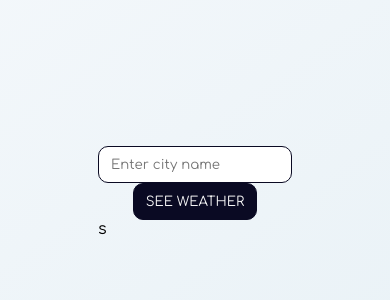
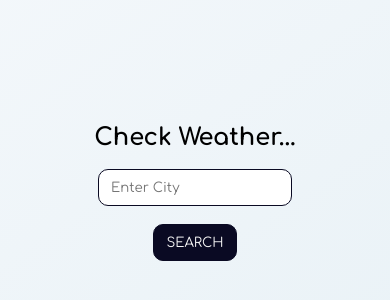
Before and after one commit to palakjagpal/day1_react, a React (Vite) app: page /register in a window 390 px wide. Shown: the part 230-530 px from the top of the page. Built offline with nearby package versions, Linux system fonts and the light colour scheme; no server answers.

Commit message:
Completed Weather Api

```diff
--- a/src/App.jsx
+++ b/src/App.jsx
@@ -21,7 +21,7 @@ import Axios_Demo from "./Axios_Demo.jsx";
 import Del_Axios from "./Del_Axios.jsx";
 /*import PotterApi from "./PotterApi.jsx";*/
 import Axios_Insert from "./Axios_Insert.jsx";
-import Weather_api from "./Weather-api.jsx";
+import Weather_api from "./Weather_api.jsx";
 
 /***************Components Creation****************/
 /*import Compo from "./Compo.jsx";
--- a/src/Axios_Insert.jsx
+++ b/src/Axios_Insert.jsx
@@ -1,4 +1,3 @@
-/* eslint-disable no-useless-escape */
 /* eslint-disable no-undef */
 /* eslint-disable react-hooks/immutability */
 import { useEffect, useState } from "react";
--- a/src/Weather-api.jsx
+++ /dev/null
@@ -1,36 +0,0 @@
-import { useState, useEffect } from "react";
-import axios from "axios";
-
-const API_KEY = import.meta.env.VITE_API_KEY;
-
-function Weather_api(){
-    const [data,setdata] = useState([]);
-    const [city, setcity] = useState("");
-
-    async function getWeather(){
-        const res = await axios.get(`https://api.openweathermap.org/data/2.5/weather?q=${city}&appid=${API_KEY}&units=metric`,)
-        setdata(res.data);
-    }
-
-    useEffect(() => {
-        getWeather()
-    }, [])
-
-    return(
-        <>
-            <div>
-                <form onSubmit={getWeather}>
-                    <input type="text" value={city} placeholder="Enter city name" onChange={(e) =>
-                    setcity(e.target.value)
-                    }></input>
-                    <button type="submit">SEE WEATHER</button>
-                </form>
-            </div>
-            <div>
-                s
-            </div>
-        </>
-    )
-}
-
-export default Weather_api;
--- /dev/null
+++ b/src/Weather_api.css
@@ -0,0 +1,163 @@
+* {
+  box-sizing: border-box;
+  cursor: pointer;
+}
+
+body {
+  font-family: 'Comfortaa';
+  background-color: #0f172a;
+  display: flex;
+  justify-content: center;
+  align-items: center;
+  min-height: 100vh;
+  margin: 0;
+  padding: 20px;
+  color: #334155;
+}
+
+.weatherForm {
+  width: 100%;
+  max-width: 450px;
+  background: white;
+  border-radius: 24px;
+  box-shadow: 0 20px 25px -5px rgba(0, 0, 0, 0.3);
+  padding: 32px 24px;
+  margin: 12px auto;
+  text-align: center;
+}
+
+.weatherForm h2 {
+  margin: 0 0 8px 0;
+  font-size: 28px;
+  font-weight: 700;
+  color: #334155;
+}
+
+.weatherForm input {
+  width: 100%;
+  padding: 14px 18px;
+  border: 2px solid #e2e8f0;
+  border-radius: 40px;
+  font-family: 'Comfortaa';
+  font-size: 14px;
+  transition: all 0.3s ease;
+  margin-bottom: 16px;
+  outline: none;
+}
+
+.weatherForm input:focus {
+  outline: none;
+  border-color: #063d5b;
+  font-family: "Comfortaa";
+}
+
+.weatherForm button {
+  width: 100%;
+  padding: 14px;
+  background-color: #063d5b;
+  color: white;
+  border: none;
+  border-radius: 40px;
+  font-family: 'Comfortaa';
+  font-size: 16px;
+  font-weight: 700;
+  cursor: pointer;
+  transition: background 0.3s ease, transform 0.2s;
+}
+
+.weatherForm button:hover {
+  background-color: #063d5b;
+  transform: scale(1.02);
+}
+
+.weather {
+  width: 100%;
+  max-width: 450px;
+  background: white;
+  border-radius: 24px;
+  box-shadow: 0 20px 25px -5px rgba(0, 0, 0, 0.3);
+  padding: 24px;
+  margin: 12px auto;
+  color: #334155;
+}
+
+.weather h2 {
+  margin: 0 0 16px 0;
+  font-size: 24px;
+  font-weight: 700;
+  color: #1e293b;
+  border-bottom: 2px dashed #063d5b;
+  padding-bottom: 8px;
+}
+
+.weather p {
+  margin: 10px 0;
+  font-size: 16px;
+  line-height: 1.5;
+  display: flex;
+  justify-content: space-between;
+  align-items: center;
+  background: #f8fafc;
+  padding: 10px 16px;
+  border-radius: 40px;
+  border-left: 4px solid #063d5b;
+}
+
+.weather p b {
+  color: #0f172a;
+  font-weight: 700;
+}
+
+.error {
+  width: 100%;
+  max-width: 450px;
+  margin: 12px auto;
+  text-align: center;
+}
+
+.error p {
+  background: #fee2e2;
+  border-left: 5px solid #ef4444;
+  color: #7f1d1d;
+  padding: 16px;
+  border-radius: 16px;
+  font-weight: 600;
+  box-shadow: 0 10px 15px -3px rgba(0, 0, 0, 0.1);
+}
+
+.weather hr {
+  border: none;
+  height: 2px;
+  background: linear-gradient(90deg, transparent, #063d5b, transparent);
+  margin: 20px 0;
+}
+
+@media screen and (max-width: 500px) {
+  .weatherForm,
+  .weather,
+  .error {
+    max-width: 100%;
+    padding: 20px;
+  }
+
+  .weatherForm h2 {
+    font-size: 24px;
+  }
+
+  .weather h2 {
+    font-size: 22px;
+  }
+
+  .weather p {
+    font-size: 14px;
+    padding: 8px 12px;
+  }
+}
+
+@media screen and (max-width: 380px) {
+  .weather p {
+    flex-direction: column;
+    align-items: flex-start;
+    gap: 4px;
+  }
+}
--- /dev/null
+++ b/src/Weather_api.jsx
@@ -0,0 +1,69 @@
+import { useState } from "react";
+import axios from "axios";
+//import "./Weather_api.css";
+
+const API_KEY = import.meta.env.VITE_API_KEY;
+
+function Weather_api(){
+    const [weather,setweather] = useState(null);
+    const [city, setcity] = useState("");
+    const [error, seterror] = useState(false);
+
+    async function getWeather(e){
+        e.preventDefault();
+        try{
+            const res = await axios.get(`https://api.openweathermap.org/data/2.5/weather?q=${city}&appid=${API_KEY}&units=metric`);
+            setweather(res.data)
+            setcity("")
+            //setweather("")
+            seterror(false)
+        }catch(err){
+            seterror(true)
+            setweather(null)
+            console.log("Error : ",err)
+        }
+    }
+
+    return(
+        <>
+            <div className="weatherForm">
+                <h2>Check Weather...</h2>
+                <br></br>
+                <form onSubmit={getWeather}>
+                    <input type="text" placeholder="Enter City" value={city} onChange={(e) => setcity(e.target.value)}></input>
+                    <br></br>
+                    <button type="submit">SEARCH</button>
+                </form>
+            </div>
+
+            <div>
+                {weather && !error &&
+                    (
+                    <div className="weather">
+                        <br></br>
+                        <hr></hr>
+                        <br></br>
+                        <h2><b>City : </b>{weather.name}</h2>
+                        <br></br>
+                        <p><b>Feels like :  </b>{weather.main.feels_like}</p>
+                        <p>Min Temp - {weather.main.temp_min}</p>
+                        <p>Max Temp - {weather.main.temp_max}</p>
+                        <br></br>
+                        <p><b>Humidity : </b>{weather.main.humidity}</p>
+                        <br></br>
+                        <p><b>What sky says? : </b>{weather.weather[0].main}({weather.weather[0].description})</p>
+                        <br></br>
+                    </div>
+                    )
+                }
+
+                {
+                    error && (<div className="error"><p style="color:red;">Failed to fetch weather</p></div>)
+                }
+            </div>
+
+        </>
+    )
+}
+
+export default Weather_api;
```
